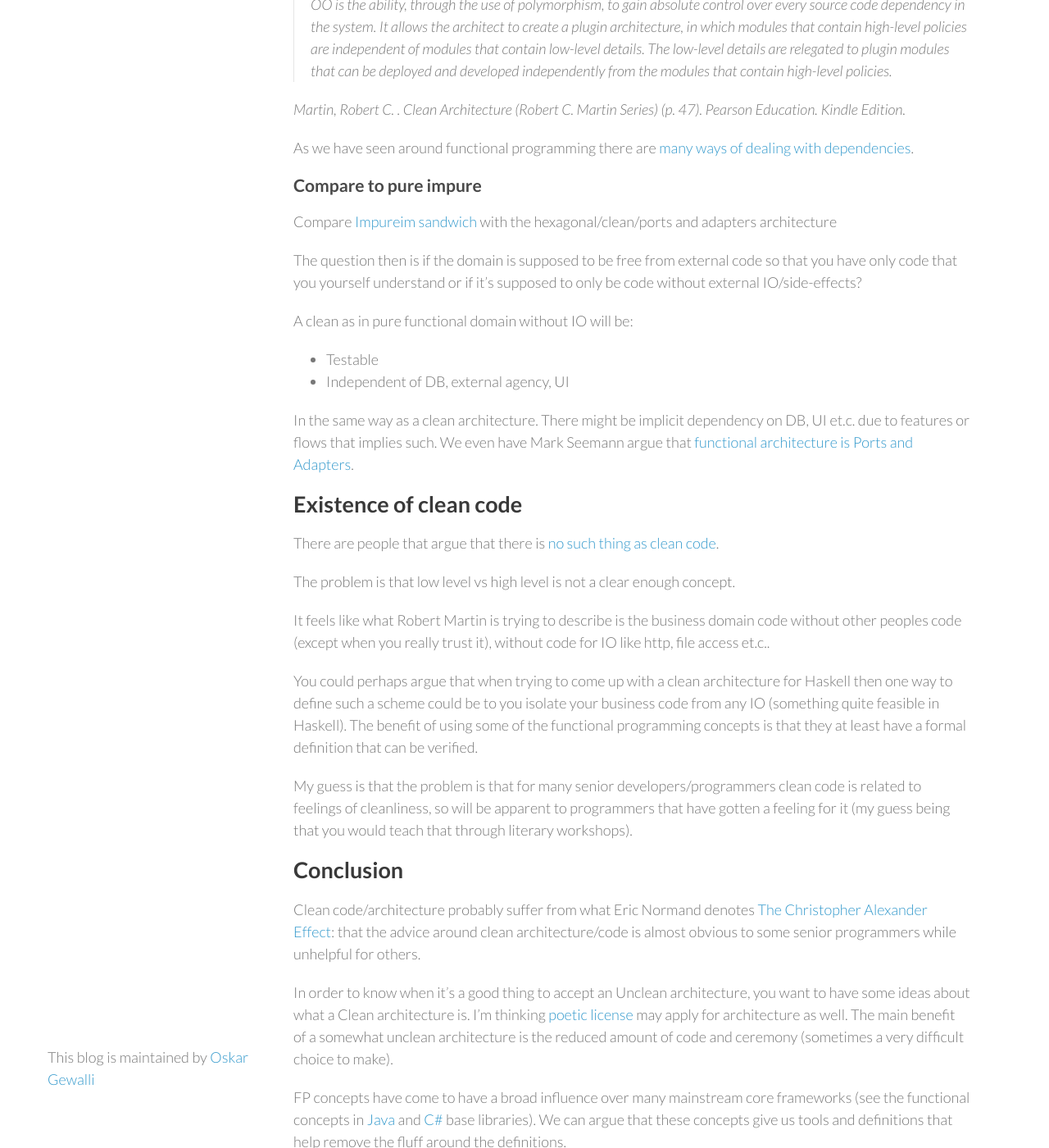
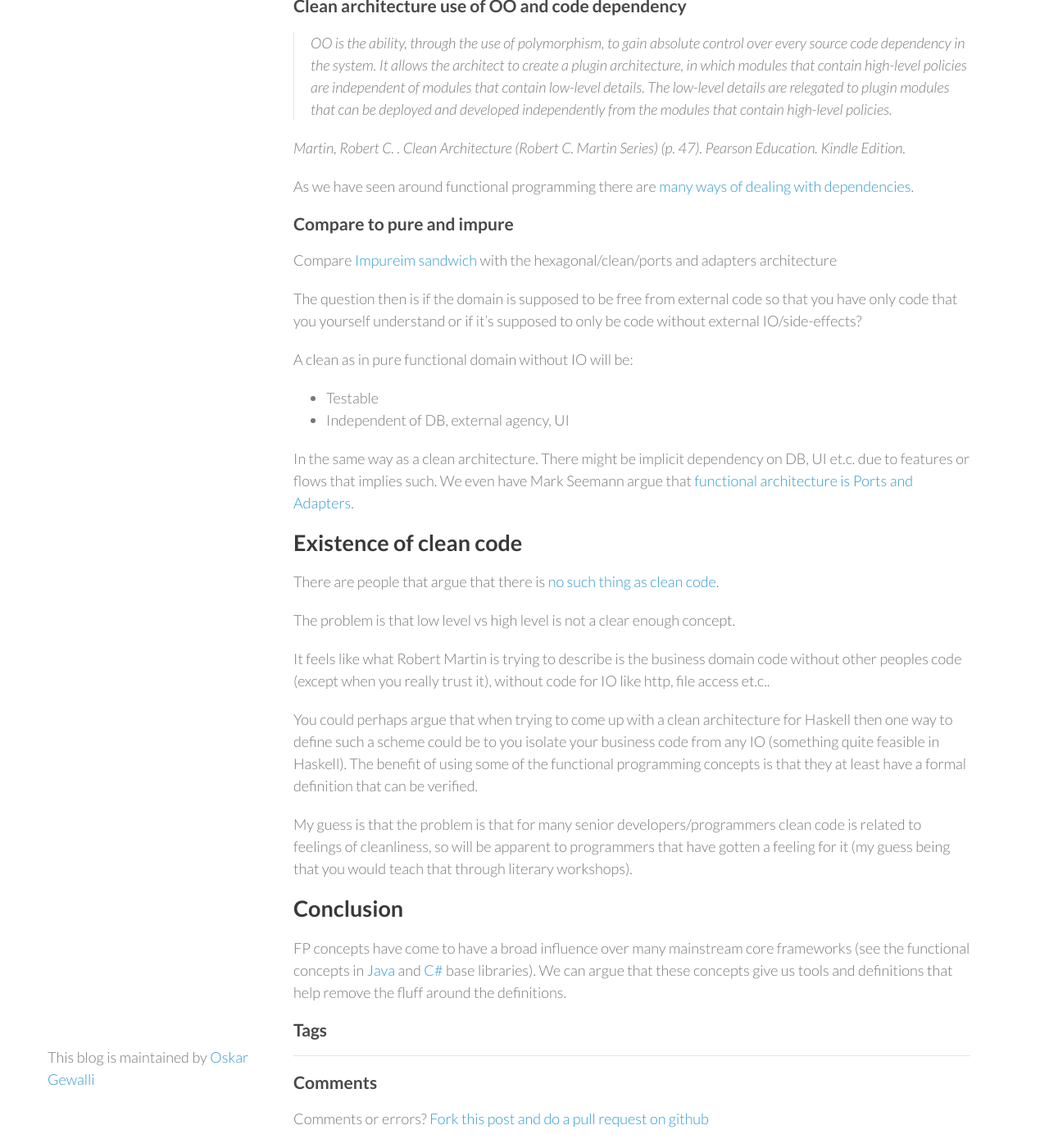
Before and after one commit to wallymathieu/assertfail, a Jekyll site: the page built from _posts/2022-09-24-Architecture-and-functional-programming.md, in a window 1280 px wide and 1400 px high, scrolled down 330 px. Shown: the whole window at 82% size. Built offline with Jekyll 4.4.1, drawn with Linux system fonts in a browser that asks for light colours; nearby versions of some CDN libraries; some of the changed text lies outside the part shown.

```diff
--- a/_posts/2022-09-24-Architecture-and-functional-programming.md
+++ b/_posts/2022-09-24-Architecture-and-functional-programming.md
@@ -43,8 +45,4 @@
 
 ## Conclusion
 
-Clean code/architecture probably suffer from what Eric Normand denotes [The Christopher Alexander Effect](https://ericnormand.me/podcast/the-christopher-alexander-effect): that the advice around clean architecture/code is almost obvious to some senior programmers while unhelpful for others.
-
-In order to know when it's a good thing to accept an Unclean architecture, you want to have some ideas about what a Clean architecture is. I'm thinking [poetic license](https://en.wiktionary.org/wiki/poetic_licence) may apply for architecture as well. The main benefit of a somewhat unclean architecture is the reduced amount of code and ceremony (sometimes a very difficult choice to make).
-
 FP concepts have come to have a broad influence over many mainstream core frameworks (see the functional concepts in [Java](https://www.baeldung.com/java-functional-programming) and [C#](https://en.wikipedia.org/wiki/Language_Integrated_Query) base libraries). We can argue that these concepts give us tools and definitions that help remove the fluff around the definitions.
```
Also changed, not shown: other parts of _posts/2022-09-24-Architecture-and-functional-programming.md (+3 -1 lines).
